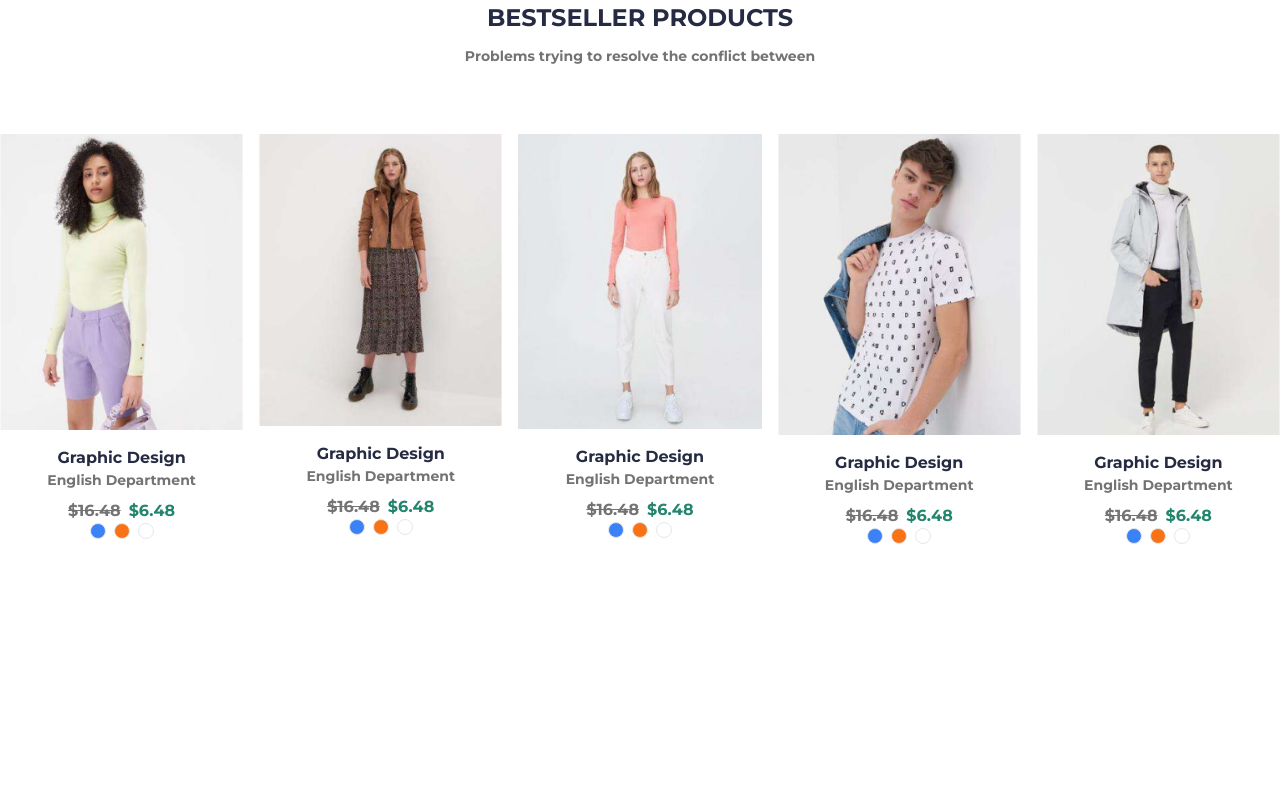
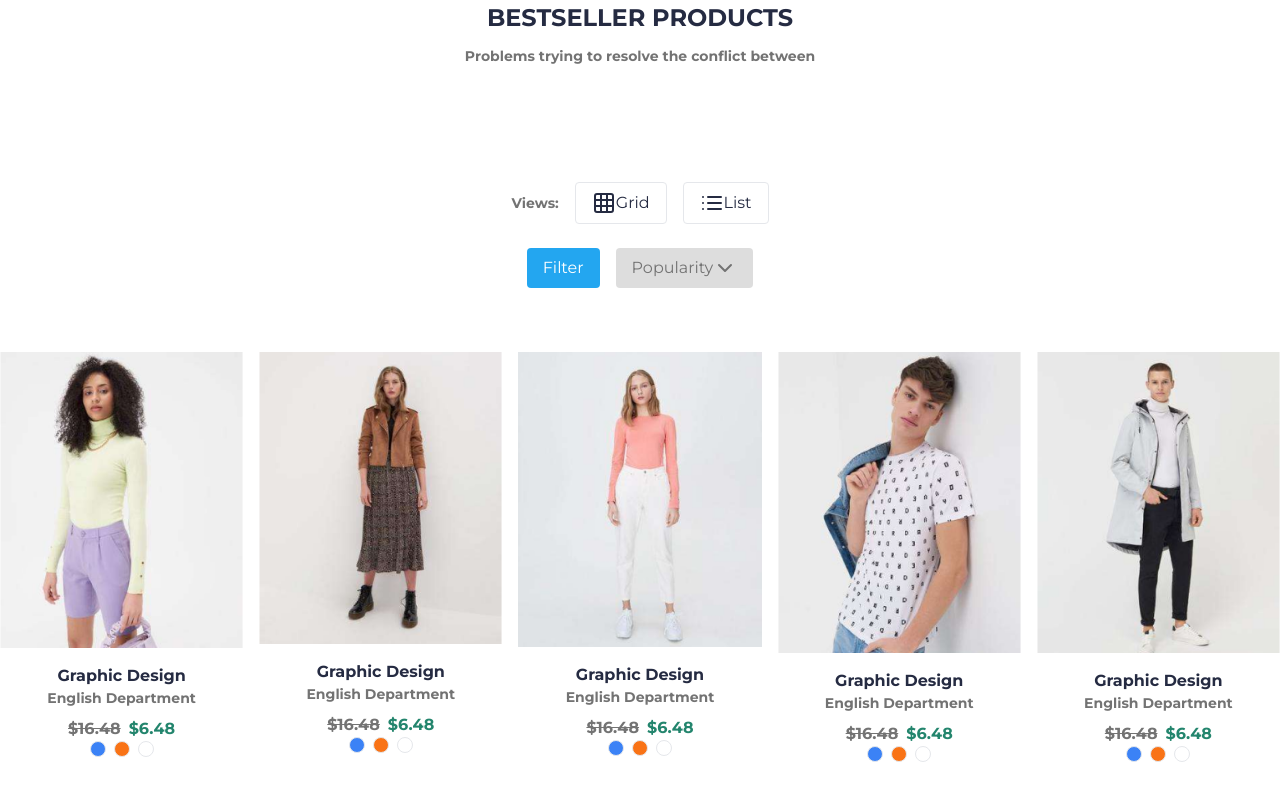
Before and after one commit to hediye-ersan/Trend-Kod, a React (Vite) app: page / in a window 1280 px wide. Shown: the part 2066-2866 px from the top of the page. Built offline with nearby package versions, Linux system fonts and the light colour scheme; a web font is replaced by a local one.

Commit message:
Sayfa listeleme şekli ekler

```diff
--- a/src/components/ProductCard.jsx
+++ b/src/components/ProductCard.jsx
@@ -1,5 +1,7 @@
 import React, { useState } from 'react';
 import { Link, useLocation } from 'react-router-dom';
+import { Grid, List } from 'lucide-react';
+import { ChevronDown } from 'lucide-react';
 
 
 const ProductCard = ({ id, title, subtitle, price, discountedPrice, image }) => {
@@ -73,6 +75,23 @@ const ProductCardList = () => {
           <h6 className='text-h6 text-secondText'>Problems trying to resolve the conflict between </h6>
         </div>
       )}
+       <div className="flex justify-between items-center mb-4 flex-col py-12 gap-6">
+       <div className="flex items-center gap-4">
+         <span className='text-h6 text-secondText font-bold'>Views:</span>
+         <button className="px-4 py-2 border rounded flex items-center">
+           <Grid/> {/* Grid icon */}
+           Grid
+         </button>
+         <button className="px-4 py-2 border rounded flex items-center">
+           <List/> {/* List icon */}
+           List
+         </button>
+       </div>
+       <div className='flex gap-4'>
+         <button className="py-2 px-4 bg-blueText text-white rounded">Filter</button>
+         <button className="py-2 px-4 bg-[#DDDDDD] text-secondText rounded flex"> Popularity <ChevronDown /></button>
+       </div>
+     </div>
         <div className="grid grid-cols-1  gap-4 justify-items-center sm:grid-cols-5 sm:grid-rows-2 ">
           {allCards.slice(0, visibleCards).map((card) => (
             <ProductCard
```
Lines whose indentation alone changed are shown as unchanged.
